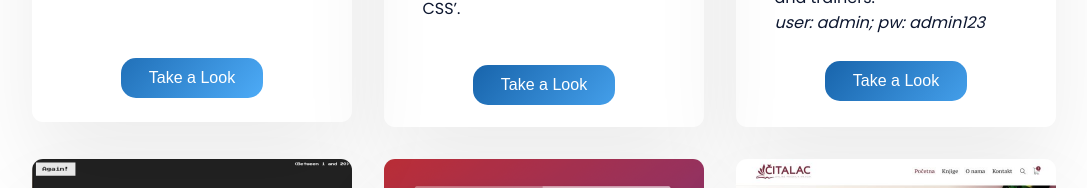
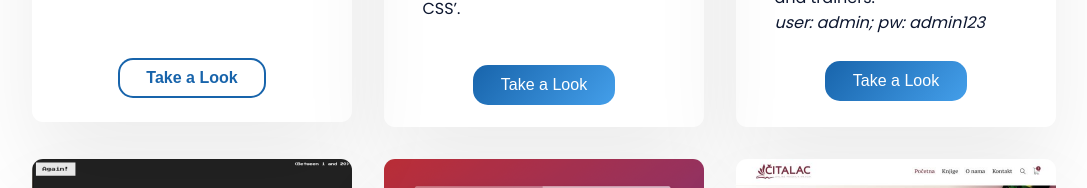
Before and after one commit to markoiv501/My-Projects, a plain HTML site: page index.html in a window 1280 px wide. In both pictures the pointer is over the button 288 px from the left and 695 px from the top of the page. Shown: the part 612-800 px from the top of the page, without its empty margins (96-1183 px from the left). Drawn offline with nearby package versions, Linux system fonts and the light colour scheme.

Commit message:
Update styles.css

```diff
--- a/assets/css/styles.css
+++ b/assets/css/styles.css
@@ -632,7 +632,7 @@ img {
 .button-21 {
   align-items: center;
   appearance: none;
-  background-color: #3eb2fd;
+
   background-image: linear-gradient(130deg, #1864ab, #4dabf7 100%);
   background-size: calc(100% + 20px) calc(100% + 20px);
   border-radius: 15px;
@@ -665,7 +665,11 @@ img {
 }
 
 .button-21:hover {
-  background-position: -20px -20px;
+  box-shadow: inset 0 0 0 2px #1864ab;
+  color: #1864ab;
+  background-image: none;
+  background-color: transparent;
+  font-weight: bold;
 }
 
 .button-21:focus:not(:active) {
```
